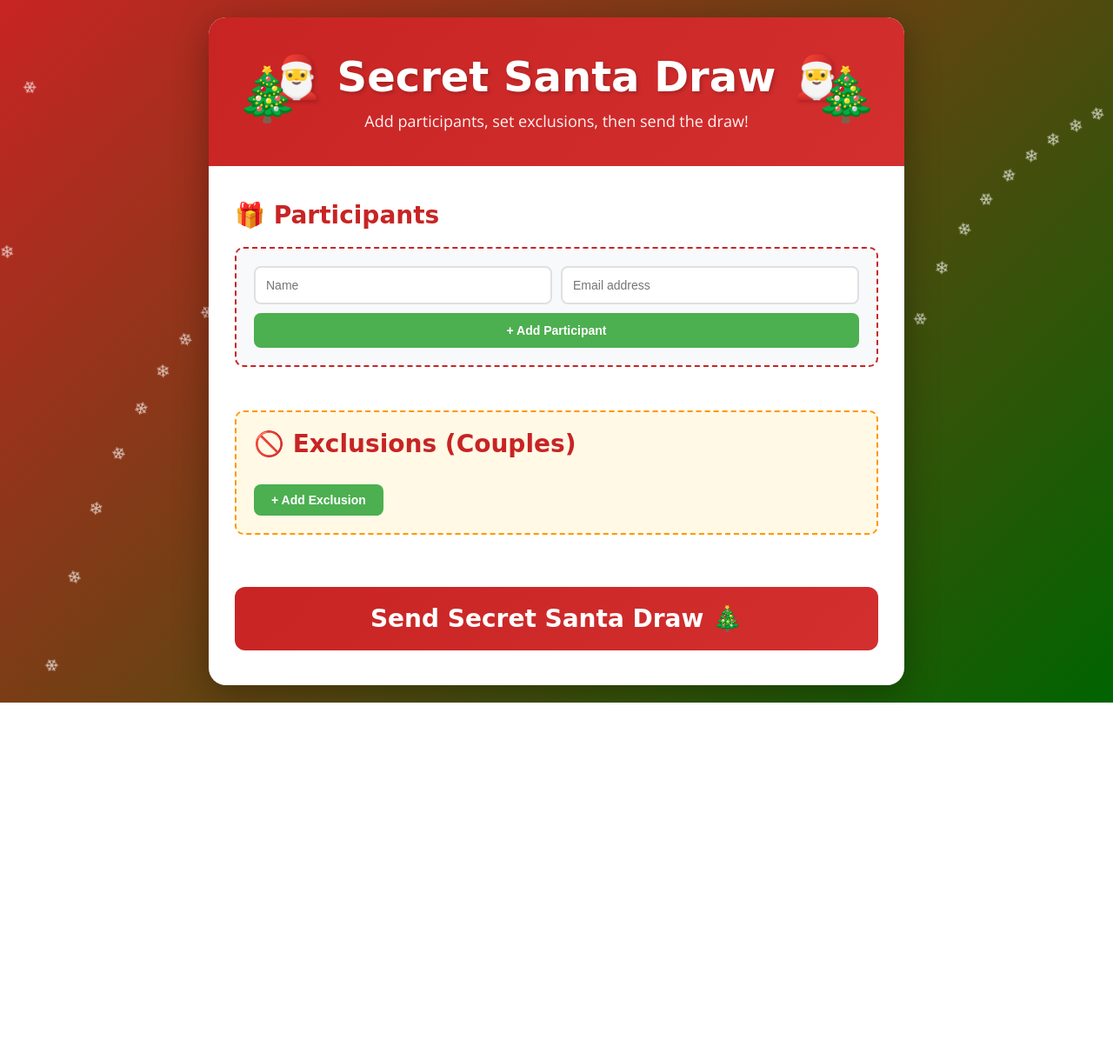
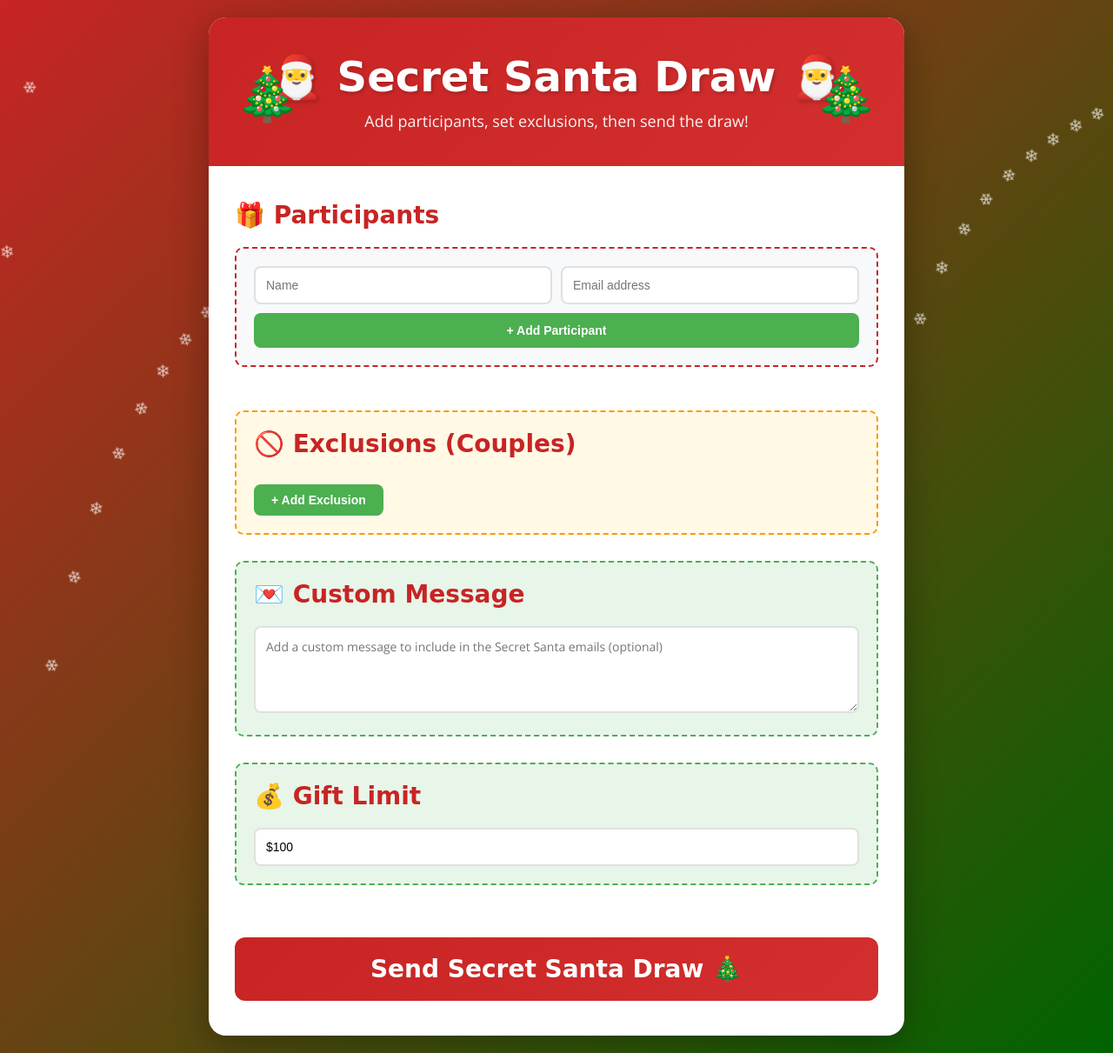
Before and after one commit to edkranz/secret-santa-sms, a Flask app: page / in a window 1280 px wide. Shown: the whole page at 87% size. Before the commit the page ends 808 px from the top, so only its background shows below. Run offline with Flask 2, Linux system fonts and the light colour scheme; some web fonts are replaced.

Commit message:
fix pipeline and add message/limit

```diff
--- a/templates/index.html
+++ b/templates/index.html
@@ -307,6 +307,30 @@
             background: #45a049;
         }
 
+        .message-section {
+            background: #e8f5e9;
+            border: 2px dashed #4caf50;
+            border-radius: 10px;
+            padding: 20px;
+            margin-top: 20px;
+        }
+
+        .message-section textarea {
+            width: 100%;
+            padding: 12px;
+            border: 2px solid #e0e0e0;
+            border-radius: 8px;
+            font-size: 14px;
+            font-family: 'Open Sans', sans-serif;
+            resize: vertical;
+            min-height: 100px;
+        }
+
+        .message-section textarea:focus {
+            outline: none;
+            border-color: #4caf50;
+        }
+
         .send-button {
             width: 100%;
             background: linear-gradient(135deg, #c82424 0%, #d32f2f 100%);
@@ -453,6 +477,20 @@
                     <div id="exclusionsContainer">
                     </div>
                     <button class="add-exclusion" onclick="addExclusion()">+ Add Exclusion</button>
+                </div>
+            </div>
+
+            <div class="section">
+                <div class="message-section">
+                    <h2 class="section-title">💌 Custom Message</h2>
+                    <textarea id="customMessage" placeholder="Add a custom message to include in the Secret Santa emails (optional)"></textarea>
+                </div>
+            </div>
+
+            <div class="section">
+                <div class="message-section">
+                    <h2 class="section-title">💰 Gift Limit</h2>
+                    <input type="text" id="giftLimit" placeholder="$100" value="$100" style="width: 100%; padding: 12px; border: 2px solid #e0e0e0; border-radius: 8px; font-size: 14px;" />
                 </div>
             </div>
 
@@ -731,6 +769,8 @@
             }
 
             const exclusions = getExclusions();
+            const customMessage = document.getElementById('customMessage').value.trim();
+            const giftLimit = document.getElementById('giftLimit').value.trim() || '$100';
             const sendButton = document.getElementById('sendButton');
             const loading = document.getElementById('loading');
             const successMessage = document.getElementById('successMessage');
@@ -747,7 +787,9 @@
                     },
                     body: JSON.stringify({
                         participants: participants,
-                        exclusions: exclusions
+                        exclusions: exclusions,
+                        message: customMessage,
+                        gift_limit: giftLimit
                     })
                 });
 
--- a/web.py
+++ b/web.py
@@ -28,6 +28,8 @@ def perform_draw():
         data = request.json
         selected_participants = data.get('participants', [])
         exclusions = data.get('exclusions', [])
+        custom_message = data.get('message', '')
+        gift_limit = data.get('gift_limit', '$100')
 
         if len(selected_participants) < 2:
             return jsonify({'error': 'Need at least 2 participants'}), 400
@@ -71,7 +73,9 @@ def perform_draw():
             success = email_service.send_notification(
                 result.giver.email,
                 result.giver.name,
-                result.receiver.name
+                result.receiver.name,
+                custom_message,
+                gift_limit
             )
 
             email_results.append({
```
Also changed, not shown: email_service.py (+18 -12 lines), email_template.html (+5 -3 lines), template_loader.py (+8 -1 lines), .github/workflows/deploy.yml.
